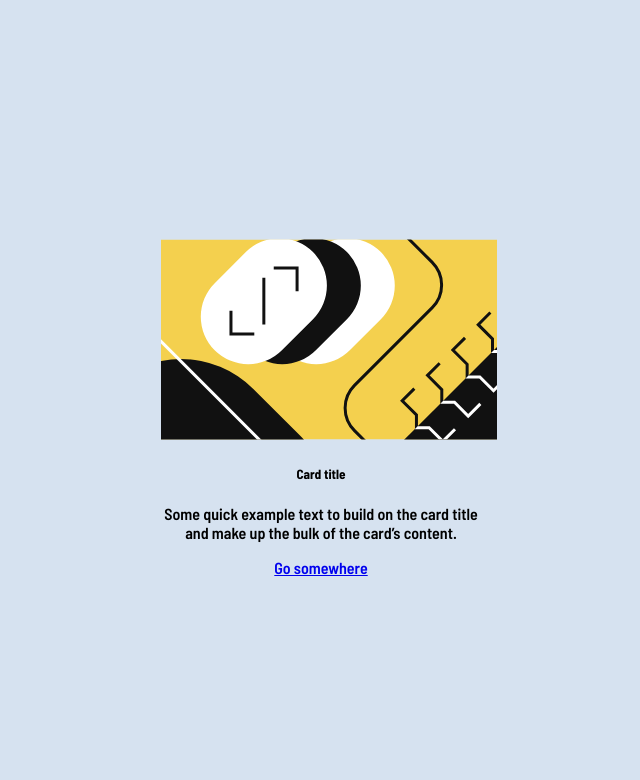
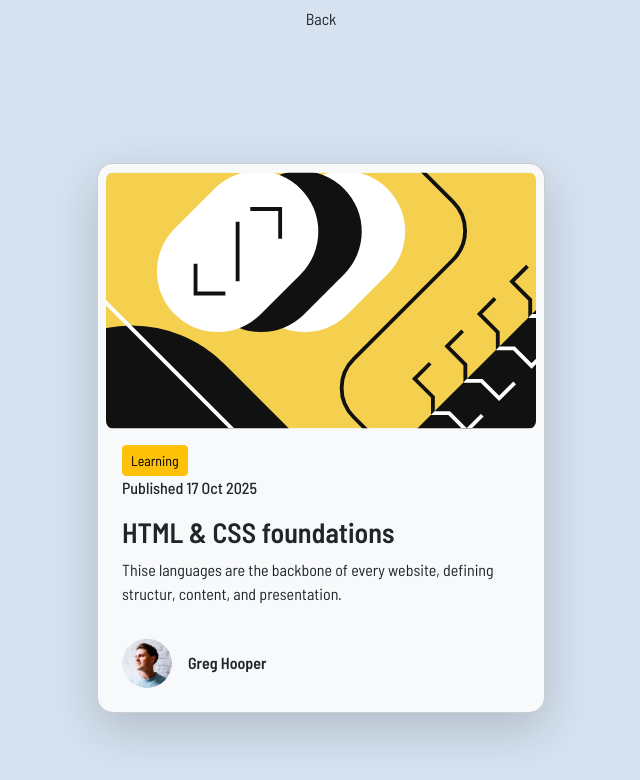
Before and after one commit to Eduart80/HTML_CSS_JS, a plain HTML site: page Lab 3.3 - Bootstrap CSS/card.html in a window 1280 px wide. Shown: the whole page, without its empty margins (319-959 px from the left). Drawn offline with nearby package versions, Linux system fonts and the light colour scheme.

Commit message:
Bootstrap Lab 3

```diff
--- a/Lab 3.3 - Bootstrap CSS/card.css
+++ b/Lab 3.3 - Bootstrap CSS/card.css
@@ -11,15 +11,28 @@ body{
     height: 100vh;
 }
 
-.user{
-    display: flex;
-    flex-direction: row;
-    align-items: center;
-    justify-content: flex-start;
-    padding: 0 15px 10px 15px;
-    gap: 10px;
+.card-title:hover {
+    color: hsl(47, 73%, 59%) !important;
+    cursor: pointer;
+    transition: color 0.3s ease;
 }
-.user img{
-    width: 31px;
-    height: 31px;
+
+/* Responsive card width for better text layout */
+@media (min-width: 768px) {
+    .card {
+        width: 25rem !important;
+        max-width: 30rem !important;
+    }
 }
+
+@media (min-width: 1200px) {
+    .card {
+        width: 28rem !important;
+        max-width: 35rem !important;
+    }
+}
+
+.card-text {
+    line-height: 1.5;
+    white-space: normal;
+}
--- a/Lab 3.3 - Bootstrap CSS/card.html
+++ b/Lab 3.3 - Bootstrap CSS/card.html
@@ -5,24 +5,38 @@
   <meta name="viewport" content="width=device-width, initial-scale=1.0">
 
   <link rel="icon" type="image/png" sizes="32x32" href="./images/favicon-32x32.png">
-
-  <title>Frontend Mentor | QR code component</title>
+  <link href="https://cdn.jsdelivr.net/npm/bootstrap@5.3.0/dist/css/bootstrap.min.css" rel="stylesheet">
+  <script src="https://cdn.jsdelivr.net/npm/bootstrap@5.3.0/dist/js/bootstrap.bundle.min.js"></script>
+  <title>Card component</title>
 <link rel="preconnect" href="https://fonts.googleapis.com">
 <link rel="preconnect" href="https://fonts.gstatic.com" crossorigin>
 <link href="https://fonts.googleapis.com/css2?family=Barlow+Semi+Condensed:ital,wght@0,100;0,200;0,300;0,400;0,500;0,600;0,700;0,800;0,900;1,100;1,200;1,300;1,400;1,500;1,600;1,700;1,800;1,900&family=Figtree:ital,wght@0,300..900;1,300..900&display=swap" rel="stylesheet">
 <link rel="stylesheet" href="./card.css">
 </head>
 <body>
+  <a class="btn" href="./index.html">Back</a>
   <div class="container">
-    <div class="card shadow-lg p-2" style="width: 20rem;">
-      <div class="card_img m-auto-p2">
-      <img src="./images/illustration-article.svg" class="card-img-top" alt="card">
-      <div class="card-body">
-        <h5 class="card-title">Card title</h5>
-        <p class="card-text">Some quick example text to build on the card title and make up the bulk of the card’s content.</p>
-        <a href="#" class="btn btn-primary">Go somewhere</a>
+    <!-- bg= background -->
+     <div class="card shadow-lg p-2 bg-light rounded-4" style="width: 20rem;">
+        <div class="card_img m-auto-p2">
+          <!-- card-img-top = position image at the top of the card -->
+          <img src="./images/illustration-article.svg" class="card-img-top rounded-3" alt="qr_code">
+        </div>
+        <div class="card-body d-flex flex-column ">
+          <a href="#" type="button" class="btn btn-warning btn-sm align-self-start">Learning</a>
+          <p class="d-flex fw-medium" >Published 17 Oct 2025</p>
+          <!-- d= direction, fs= font size, fw= font waight -->
+          <h5 class="card-title d-flex fs-3 fw-semibold" >HTML & CSS foundations</h5>
+          <p class="card-text d-flex fw-lighter" style="text-align: left;">Thise languages are the backbone of every
+                website, defining structur, content, and
+                presentation.</p>
+        </div>
+        <div class="card-body d-flex align-items-center">
+          <!-- me= margin end -->
+          <img src="./images/image-avatar.webp" alt="user_pic" style="width: 50px;" class="me-3 rounded-circle" />
+          <p class="mb-0">Greg Hooper</p>
+        </div>
       </div>
-    </div>
   </div>
 </body>
 </html>
--- /dev/null
+++ b/utils/style.scss
@@ -0,0 +1,6 @@
+$font-Waight: fw-semibold;
+$font-size: fs-3;
+$image-top: card-img-top;
+$margin-end: me-3;
+$paragreph: p-2;
+$background: bg-light;
```
Also changed, not shown: Lab 3.3 - Bootstrap CSS/index.html (+6 -4 lines), index.html (+1 -0 lines), Lab 3.3 - Bootstrap CSS/index.css.
